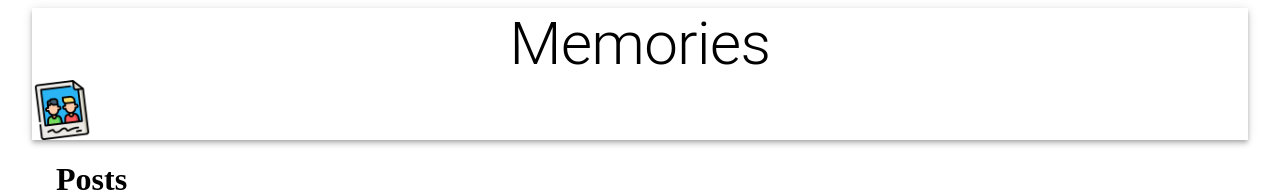
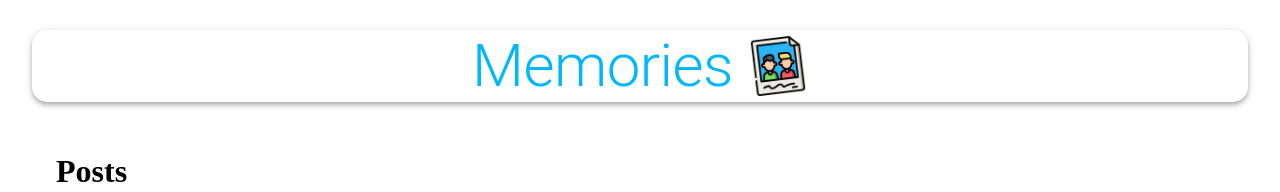
Before and after one commit to RazaNaqsh/mern-memories, a React (Vite) app in the folder client/: page / in a window 1280 px wide. Shown: the top 192 px of the page. Built offline with nearby package versions, Linux system fonts and the light colour scheme.

Commit message:
Add classes to app

```diff
--- a/client/src/App.jsx
+++ b/client/src/App.jsx
@@ -5,14 +5,23 @@
 import Form from "./components/Form/Form.jsx";
 import Posts from "./components/Posts/Posts.jsx";
 
+import useStyles from "./styles";
+
 function App() {
+  const classes = useStyles();
+
   return (
     <Container maxwidth="lg">
-      <AppBar position="static" color="inherit">
-        <Typography variant="h2" align="center">
+      <AppBar className={classes.appBar} position="static" color="inherit">
+        <Typography className={classes.heading} variant="h2" align="center">
           Memories
         </Typography>
-        <img src={memories} alt="memories" width="60" />
+        <img
+          className={classes.image}
+          src={memories}
+          alt="memories"
+          height="60"
+        />
       </AppBar>
       <Grow in>
         <Container>
```
